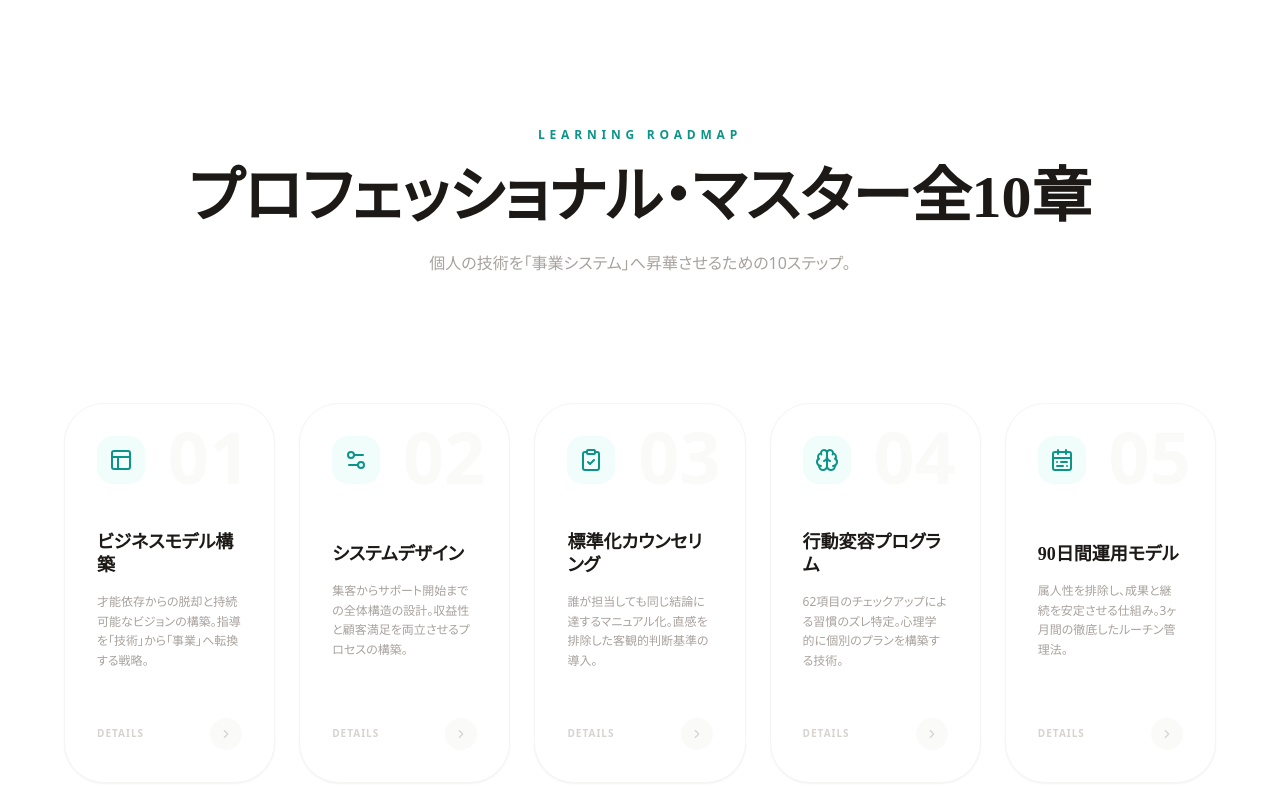
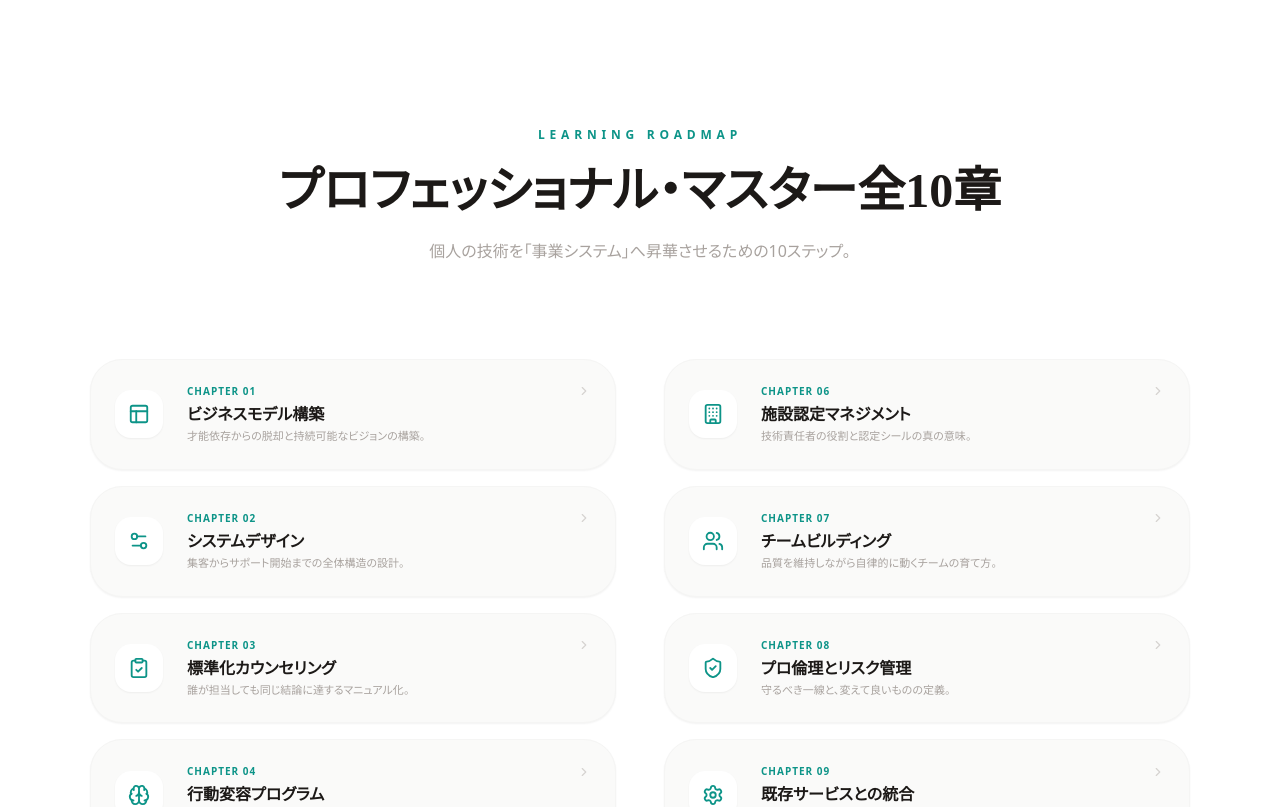
Before and after one commit to davidryuky/Diet-Academy-2026-V2, a React (Vite) app: page /#/courses/professional in a window 1280 px wide. Shown: the part 2640-3447 px from the top of the page. Built offline with nearby package versions, Linux system fonts and the light colour scheme; a web font is replaced by a local one.

Commit message:
feat: Shorten professional course chapter descriptions
Reduced the length of descriptions for professional course chapters to improve readability and conciseness on the UI.

```diff
--- a/pages/ProfessionalCourse.tsx
+++ b/pages/ProfessionalCourse.tsx
@@ -37,17 +37,20 @@ export const ProfessionalCourse: React.FC = () => {
   };
 
   const chapters = [
-    { id: "01", icon: Layout, title: "ビジネスモデル構築", desc: "才能依存からの脱却と持続可能なビジョンの構築。指導を「技術」から「事業」へ転換する戦略。" },
-    { id: "02", icon: Settings2, title: "システムデザイン", desc: "集客からサポート開始までの全体構造の設計。収益性と顧客満足を両立させるプロセスの構築。" },
-    { id: "03", icon: ClipboardCheck, title: "標準化カウンセリング", desc: "誰が担当しても同じ結論に達するマニュアル化。直感を排除した客観的判断基準の導入。" },
-    { id: "04", icon: Brain, title: "行動変容プログラム", desc: "62項目のチェックアップによる習慣のズレ特定。心理学的に個別のプランを構築する技術。" },
-    { id: "05", icon: CalendarRange, title: "90日間運用モデル", desc: "属人性を排除し、成果と継続を安定させる仕組み。3ヶ月間の徹底したルーチン管理法。" },
-    { id: "06", icon: Building, title: "施設認定マネジメント", desc: "技術責任者の役割と認定シールの真の意味。施設全体の信頼性を担保する管理体制。" },
-    { id: "07", icon: Users, title: "チームビルディング", desc: "品質を維持しながら自律的に動くチームの育て方。安全な権限委譲と教育プロセス。" },
-    { id: "08", icon: ShieldCheck, title: "プロ倫理とリスク管理", desc: "守るべき一線と、変えて良いものの定義。ブランドを保護しリスクを最小化する法務。" },
-    { id: "09", icon: Settings, title: "既存サービスとの統合", desc: "サプリ、エステ、トレーニング等、既存メニューとの相乗効果。付加価値の最大化と成約率向上。" },
-    { id: "10", icon: Clock, title: "事業拡張ロードマップ", desc: "受講後の事業拡大と進化の選択肢。多店舗展開や資産化された事業への未来予想図。" }
+    { id: "01", icon: Layout, title: "ビジネスモデル構築", desc: "才能依存からの脱却と持続可能なビジョンの構築。" },
+    { id: "02", icon: Settings2, title: "システムデザイン", desc: "集客からサポート開始までの全体構造の設計。" },
+    { id: "03", icon: ClipboardCheck, title: "標準化カウンセリング", desc: "誰が担当しても同じ結論に達するマニュアル化。" },
+    { id: "04", icon: Brain, title: "行動変容プログラム", desc: "62項目のチェックアップによる習慣のズレ特定。" },
+    { id: "05", icon: CalendarRange, title: "90日間運用モデル", desc: "属人性を排除し、成果と継続を安定させる仕組み。" },
+    { id: "06", icon: Building, title: "施設認定マネジメント", desc: "技術責任者の役割と認定シールの真の意味。" },
+    { id: "07", icon: Users, title: "チームビルディング", desc: "品質を維持しながら自律的に動くチームの育て方。" },
+    { id: "08", icon: ShieldCheck, title: "プロ倫理とリスク管理", desc: "守るべき一線と、変えて良いものの定義。" },
+    { id: "09", icon: Settings, title: "既存サービスとの統合", desc: "サプリ、エステ等、既存メニューとの相乗効果。" },
+    { id: "10", icon: Clock, title: "事業拡張ロードマップ", desc: "受講後の事業拡大と資産化された事業への未来。" }
   ];
+
+  const firstHalf = chapters.slice(0, 5);
+  const secondHalf = chapters.slice(5, 10);
 
   const targetProfiles = [
     {
@@ -164,46 +167,71 @@ export const ProfessionalCourse: React.FC = () => {
         </div>
       </section>
 
-      {/* 4. Professional Curriculum - Learning Roadmap */}
+      {/* 4. Professional Curriculum - COMPACT 2-LIST LAYOUT */}
       <section className="py-40 bg-white">
-        <div className="w-[90%] max-w-[1200px] mx-auto">
-          <div className="text-center mb-32">
+        <div className="w-[90%] max-w-[1100px] mx-auto">
+          <div className="text-center mb-24">
             <span className="text-teal-600 font-bold tracking-[0.4em] text-xs uppercase block mb-6">Learning Roadmap</span>
-            <h2 className="text-4xl md:text-6xl font-bold text-stone-900 font-serif-jp leading-tight">
+            <h2 className="text-4xl md:text-5xl font-bold text-stone-900 font-serif-jp leading-tight">
               プロフェッショナル・マスター全10章
             </h2>
             <p className="text-stone-400 mt-6 font-medium">個人の技術を「事業システム」へ昇華させるための10ステップ。</p>
           </div>
 
-          <div className="grid md:grid-cols-2 lg:grid-cols-5 gap-6">
-            {chapters.map((chapter) => (
+          <div className="grid md:grid-cols-2 gap-x-12 gap-y-6">
+            {/* First List (Chapters 1-5) */}
+            <div className="space-y-4">
+              {firstHalf.map((chapter) => (
                 <div
                   key={chapter.id}
                   onClick={() => navigate('/contact')}
-                className="group relative h-[380px] bg-white rounded-[2.5rem] border border-stone-100 p-8 flex flex-col justify-between hover:bg-stone-900 transition-all duration-500 cursor-pointer overflow-hidden shadow-sm hover:shadow-2xl"
+                  className="group flex items-center gap-6 p-6 bg-stone-50 rounded-[2rem] border border-stone-100 hover:bg-stone-900 hover:border-stone-800 transition-all duration-500 cursor-pointer shadow-sm hover:shadow-xl"
                 >
-                <div className="absolute top-4 right-6 text-7xl font-black text-stone-50 group-hover:text-white/5 transition-colors duration-500">
-                  {chapter.id}
+                  <div className="flex-shrink-0 w-12 h-12 bg-white rounded-2xl flex items-center justify-center text-teal-600 group-hover:bg-teal-500 group-hover:text-white transition-all shadow-sm">
+                    <chapter.icon size={22} />
                   </div>
-                <div className="relative z-10 w-12 h-12 bg-teal-50 rounded-2xl flex items-center justify-center text-teal-600 group-hover:bg-teal-500 group-hover:text-white transition-all duration-500">
-                  <chapter.icon size={24} />
+                  <div className="flex-grow">
+                    <div className="flex items-center justify-between mb-1">
+                      <span className="text-[10px] font-black text-teal-600 group-hover:text-teal-400 tracking-widest uppercase">Chapter {chapter.id}</span>
+                      <ChevronRight size={14} className="text-stone-300 group-hover:text-teal-500 group-hover:translate-x-1 transition-all" />
                     </div>
-                <div className="relative z-10">
-                  <h3 className="text-lg font-bold text-stone-900 font-serif-jp mb-4 leading-tight group-hover:text-white transition-colors">
+                    <h3 className="text-base font-bold text-stone-900 group-hover:text-white font-serif-jp transition-colors">
                       {chapter.title}
                     </h3>
-                  <p className="text-xs text-stone-400 leading-relaxed font-medium group-hover:text-stone-500 transition-colors">
+                    <p className="text-[11px] text-stone-400 leading-relaxed group-hover:text-stone-500 transition-colors">
                       {chapter.desc}
                     </p>
                   </div>
-                <div className="relative z-10 flex items-center justify-between">
-                   <span className="text-[10px] font-black tracking-widest uppercase text-stone-300 group-hover:text-teal-500">Details</span>
-                   <div className="w-8 h-8 rounded-full bg-stone-50 flex items-center justify-center text-stone-300 group-hover:bg-teal-500 group-hover:text-white group-hover:translate-x-1 transition-all">
-                      <ChevronRight size={14} />
                 </div>
+              ))}
+            </div>
+
+            {/* Second List (Chapters 6-10) */}
+            <div className="space-y-4">
+              {secondHalf.map((chapter) => (
+                <div
+                  key={chapter.id}
+                  onClick={() => navigate('/contact')}
+                  className="group flex items-center gap-6 p-6 bg-stone-50 rounded-[2rem] border border-stone-100 hover:bg-stone-900 hover:border-stone-800 transition-all duration-500 cursor-pointer shadow-sm hover:shadow-xl"
+                >
+                  <div className="flex-shrink-0 w-12 h-12 bg-white rounded-2xl flex items-center justify-center text-teal-600 group-hover:bg-teal-500 group-hover:text-white transition-all shadow-sm">
+                    <chapter.icon size={22} />
+                  </div>
+                  <div className="flex-grow">
+                    <div className="flex items-center justify-between mb-1">
+                      <span className="text-[10px] font-black text-teal-600 group-hover:text-teal-400 tracking-widest uppercase">Chapter {chapter.id}</span>
+                      <ChevronRight size={14} className="text-stone-300 group-hover:text-teal-500 group-hover:translate-x-1 transition-all" />
+                    </div>
+                    <h3 className="text-base font-bold text-stone-900 group-hover:text-white font-serif-jp transition-colors">
+                      {chapter.title}
+                    </h3>
+                    <p className="text-[11px] text-stone-400 leading-relaxed group-hover:text-stone-500 transition-colors">
+                      {chapter.desc}
+                    </p>
                   </div>
                 </div>
               ))}
+            </div>
           </div>
         </div>
       </section>
@@ -249,7 +277,7 @@ export const ProfessionalCourse: React.FC = () => {
               },
               {
                 q: "サプリメントや既存のサービスと組み合わせることはできますか？",
-                a: "はい。ダイエットマスターでは、サプリメントやトレーニングを主役ではなく「サポート要素」として捉えています。このシステムは、それらを使用するための論理的な根拠を作り出し、顧客の納得感（コンプライアンス）を高めます。"
+                a: "はい. ダイエットマスターでは、サプリメントやトレーニングを主役ではなく「サポート要素」として捉えています。このシステムは、それらを使用するための論理的な根拠を作り出し、顧客の納得感（コンプライアンス）を高めます。"
               },
               {
                 q: "スタッフ全員が資格を取得する必要がありますか？",
```
Lines whose indentation alone changed are shown as unchanged.
